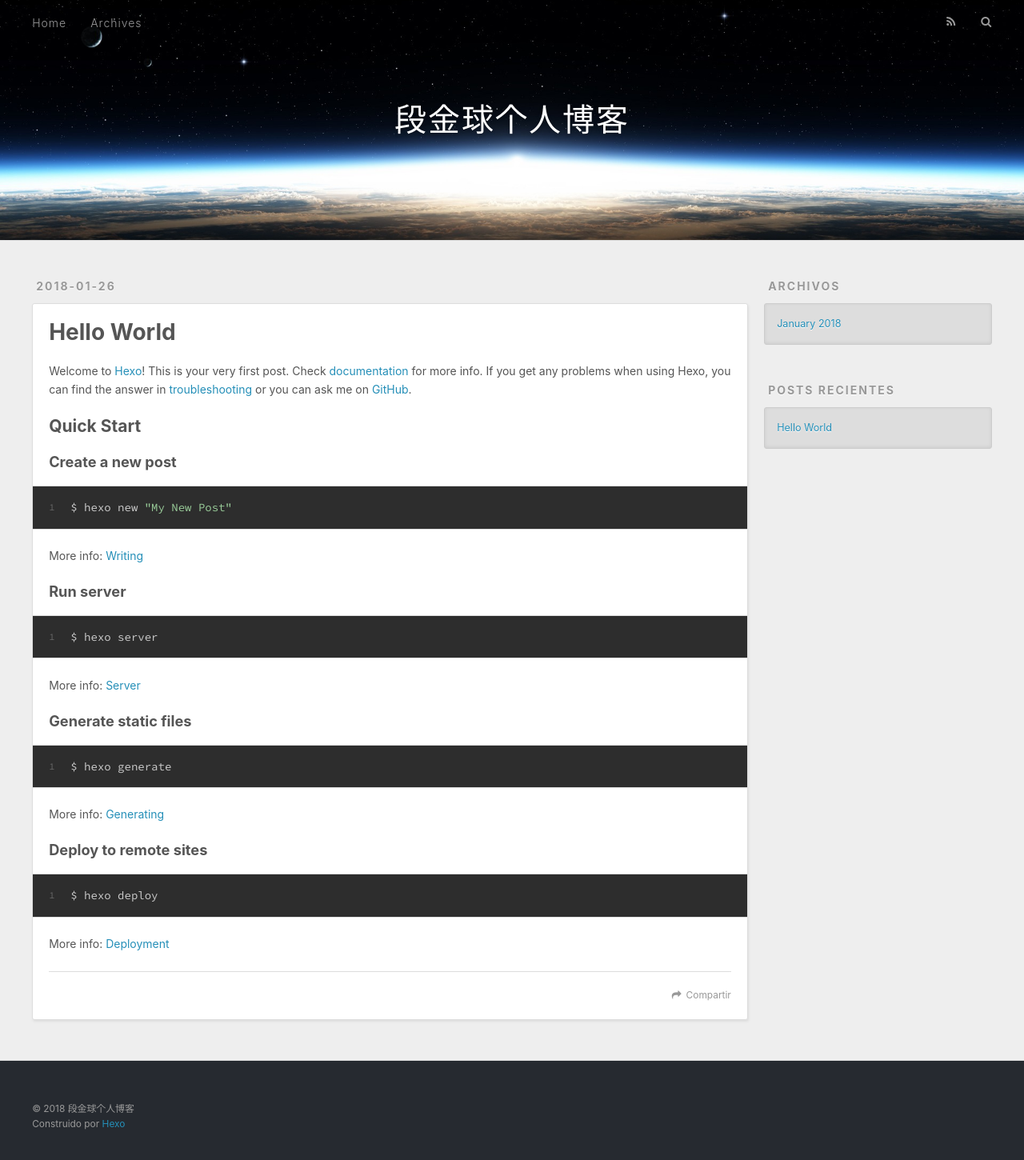
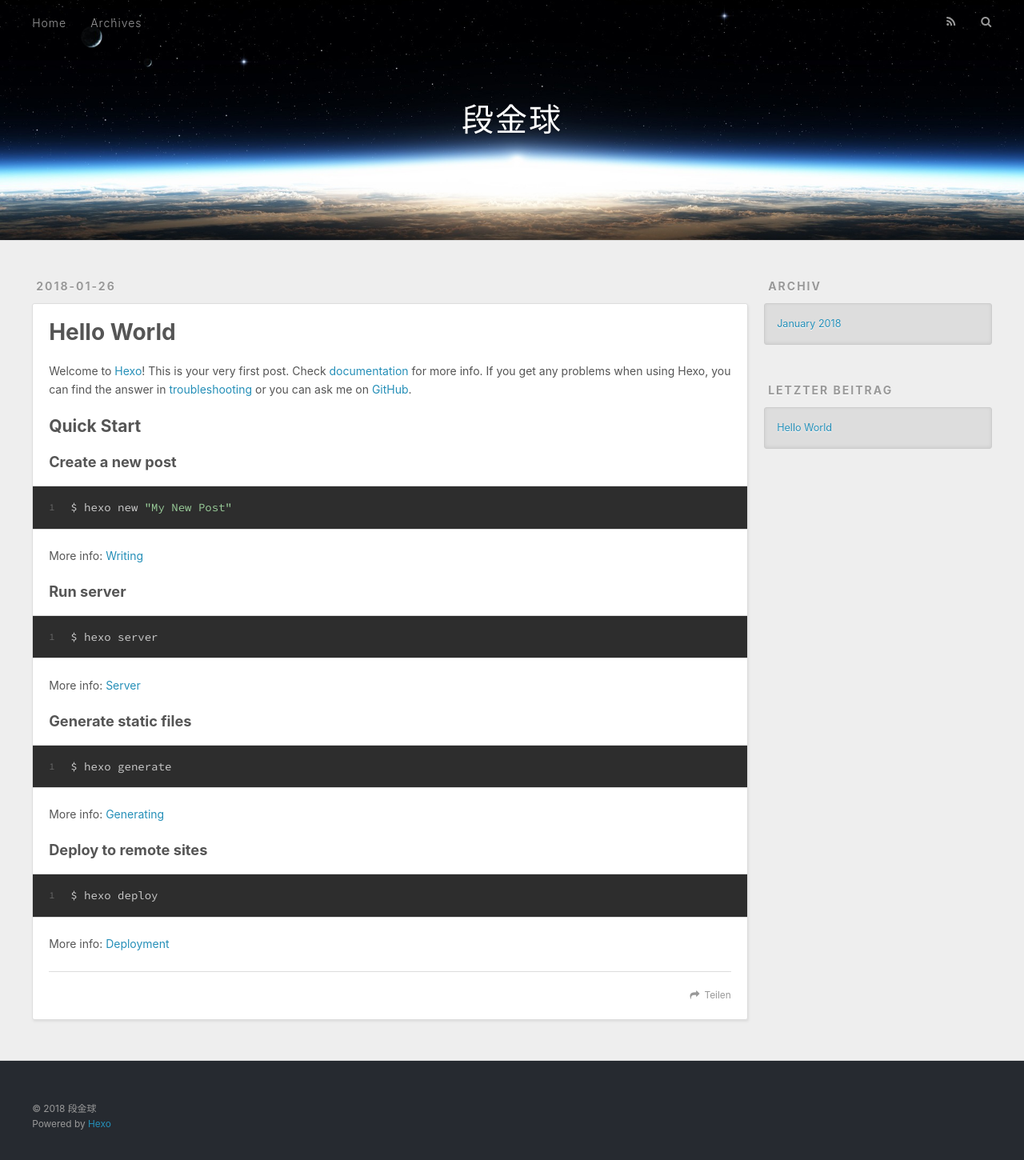
Before and after one commit to duanjinqiu/this, a plain HTML site: page index.html in a window 1280 px wide. Shown: the whole page at 80% size. Drawn offline with nearby package versions, Linux system fonts and the light colour scheme.

Commit message:
Site updated: 2018-01-26 16:11:18

```diff
--- a/index.html
+++ b/index.html
@@ -5,17 +5,17 @@
 
 
 
-  <title>段金球个人博客</title>
+  <title>段金球</title>
   <meta name="viewport" content="width=device-width, initial-scale=1, maximum-scale=1">
   <meta property="og:type" content="website">
-<meta property="og:title" content="段金球个人博客">
+<meta property="og:title" content="段金球">
 <meta property="og:url" content="http://yoursite.com/index.html">
-<meta property="og:site_name" content="段金球个人博客">
+<meta property="og:site_name" content="段金球">
 <meta property="og:locale" content="zh">
 <meta name="twitter:card" content="summary">
-<meta name="twitter:title" content="段金球个人博客">
+<meta name="twitter:title" content="段金球">
 
-    <link rel="alternate" href="/atom.xml" title="段金球个人博客" type="application/atom+xml">
+    <link rel="alternate" href="/atom.xml" title="段金球" type="application/atom+xml">
 
 
     <link rel="icon" href="/favicon.png">
@@ -34,7 +34,7 @@
   <div id="header-outer" class="outer">
     <div id="header-title" class="inner">
       <h1 id="logo-wrap">
-        <a href="/" id="logo">段金球个人博客</a>
+        <a href="/" id="logo">段金球</a>
       </h1>
 
     </div>
@@ -49,9 +49,9 @@
       </nav>
       <nav id="sub-nav">
 
-          <a id="nav-rss-link" class="nav-icon" href="/atom.xml" title="RSS"></a>
+          <a id="nav-rss-link" class="nav-icon" href="/atom.xml" title="RSS Feed"></a>
 
-        <a id="nav-search-btn" class="nav-icon" title="Buscar"></a>
+        <a id="nav-search-btn" class="nav-icon" title="Suche"></a>
       </nav>
       <div id="search-form-wrap">
         <form action="//google.com/search" method="get" accept-charset="UTF-8" class="search-form"><input type="search" name="q" class="search-form-input" placeholder="Search"><button type="submit" class="search-form-submit">&#xF002;</button><input type="hidden" name="sitesearch" value="http://yoursite.com"></form>
@@ -97,7 +97,7 @@
 
     </div>
     <footer class="article-footer">
-      <a data-url="http://yoursite.com/2018/01/26/hello-world/" data-id="cjcvndmer00008gvityeh5fo6" class="article-share-link">Compartir</a>
+      <a data-url="http://yoursite.com/2018/01/26/hello-world/" data-id="cjcvnenu00000gkvi9ycqjfbe" class="article-share-link">Teilen</a>
 
 
     </footer>
@@ -123,7 +123,7 @@
 
 
   <div class="widget-wrap">
-    <h3 class="widget-title">Archivos</h3>
+    <h3 class="widget-title">Archiv</h3>
     <div class="widget">
       <ul class="archive-list"><li class="archive-list-item"><a class="archive-list-link" href="/archives/2018/01/">January 2018</a></li></ul>
     </div>
@@ -133,7 +133,7 @@
 
 
   <div class="widget-wrap">
-    <h3 class="widget-title">Posts recientes</h3>
+    <h3 class="widget-title">letzter Beitrag</h3>
     <div class="widget">
       <ul>
 
@@ -153,8 +153,8 @@
 
   <div class="outer">
     <div id="footer-info" class="inner">
-      &copy; 2018 段金球个人博客<br>
-      Construido por <a href="http://hexo.io/" target="_blank">Hexo</a>
+      &copy; 2018 段金球<br>
+      Powered by <a href="http://hexo.io/" target="_blank">Hexo</a>
     </div>
   </div>
 </footer>
```
Also changed, not shown: 2018/01/26/hello-world/index.html (+11 -11 lines), archives/2018/01/index.html (+12 -12 lines), archives/2018/index.html (+12 -12 lines), archives/index.html (+12 -12 lines).
